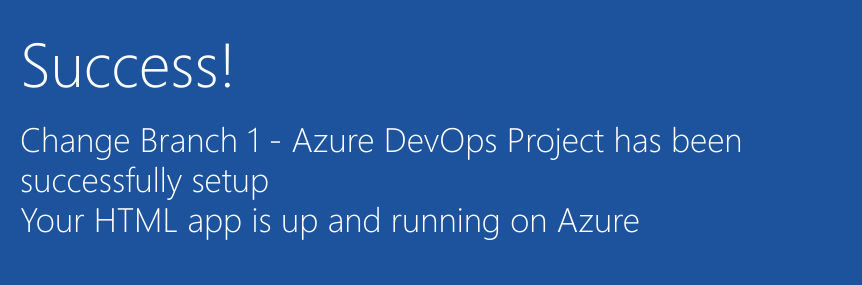
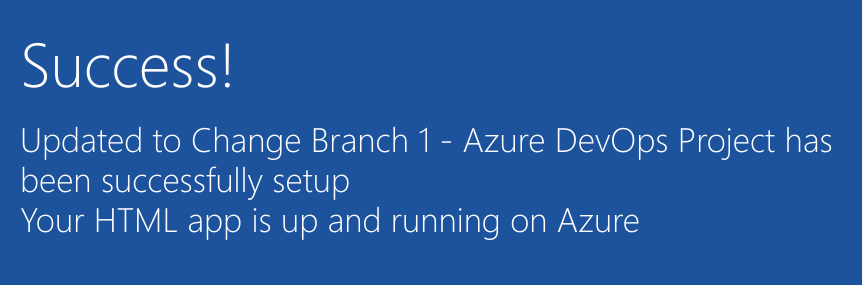
Before and after one commit to MinhTing/CaseStudy1-Module3-RemoteRepo, a plain HTML site: page index.html in a window 1280 px wide. Shown: the part 352-637 px from the top of the page, 205-1067 px from the left. Drawn offline with Linux system fonts and the light colour scheme.

Commit message:
updated to master from developer1

```diff
--- a/index.html
+++ b/index.html
@@ -19,7 +19,7 @@
         </div>
             <div class="content-body">
                 <div class="success-text">Success!</div>
-                <div class="description line-1"> Change Branch 1 - Azure DevOps Project has been successfully setup</div>
+                <div class="description line-1"> Updated to Change Branch 1 - Azure DevOps Project has been successfully setup</div>
                 <div class="description line-2"> Your HTML app is up and running on Azure</div>
                 <div class="next-steps-container">
                     <div class="next-steps-header">Next up</div>
```
